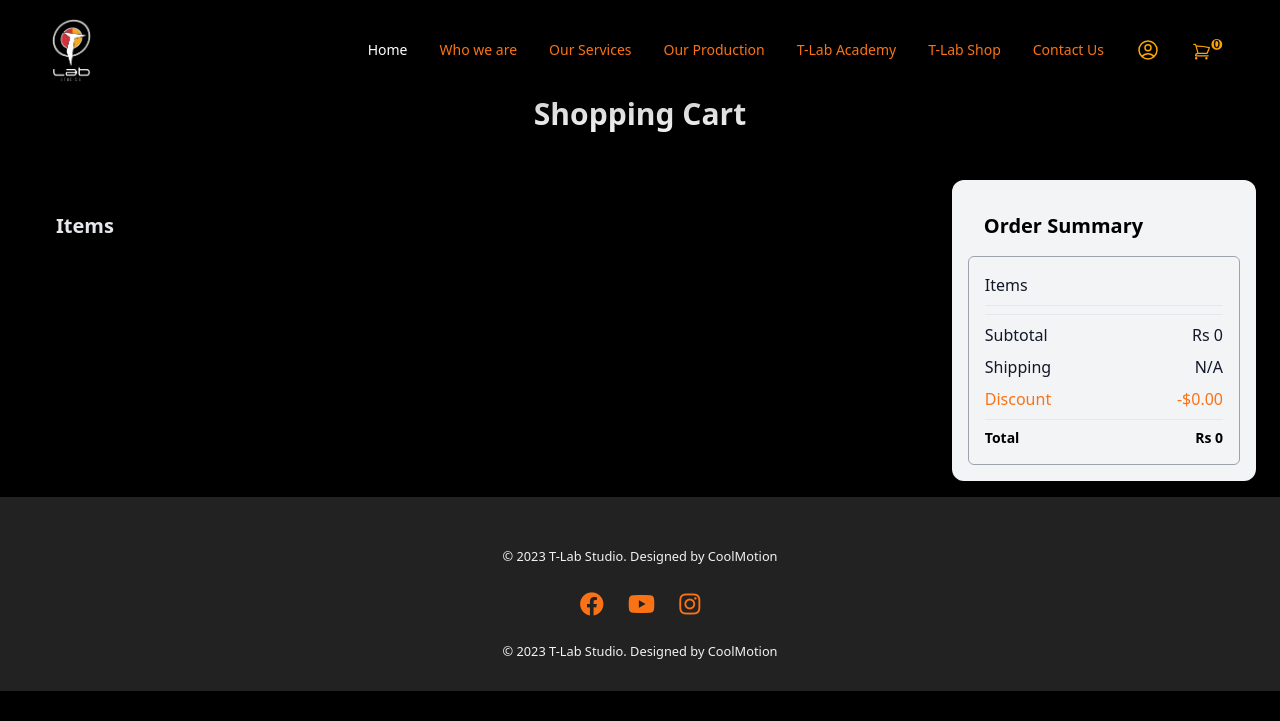
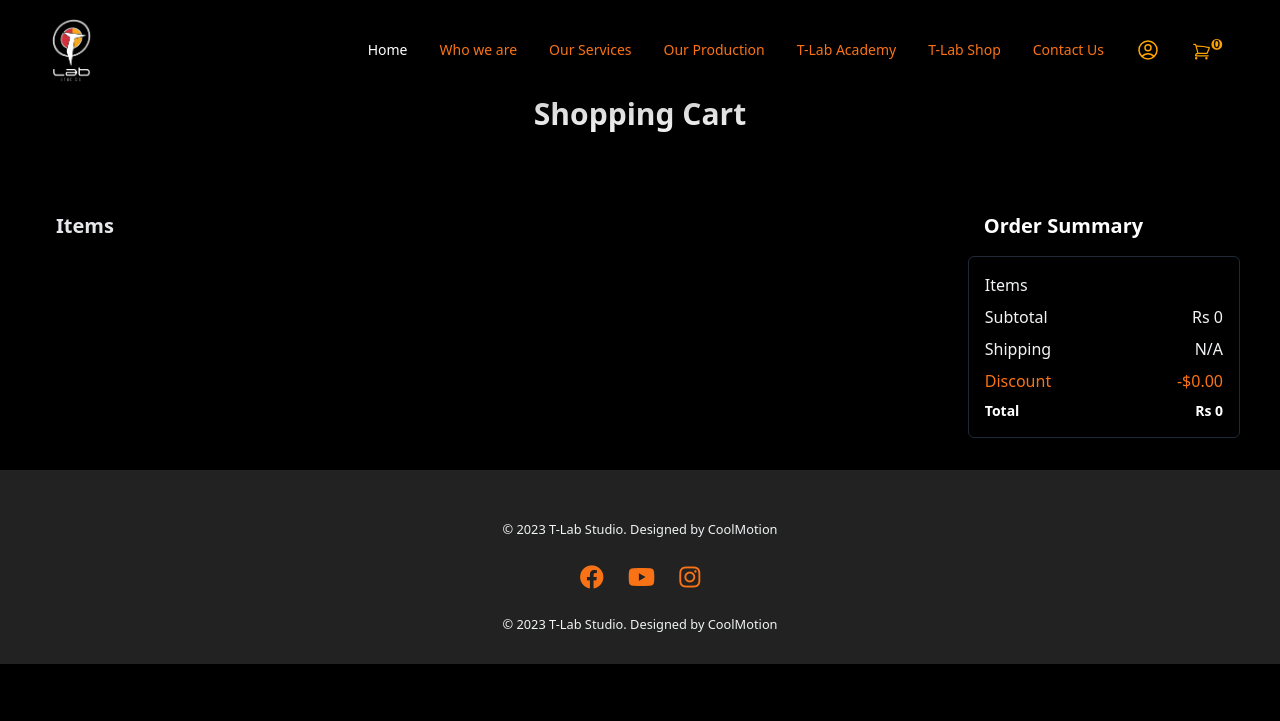
Before and after one commit to coolmotion/T-Lab, a Django app: page /cart/ in a window 1280 px wide. Shown: the top 721 px of the page. Run offline with Django 5.2, Linux system fonts and the light colour scheme; some web fonts are replaced.

Commit message:
update cart

```diff
--- a/cart/templates/cart_summary.html
+++ b/cart/templates/cart_summary.html
@@ -51,16 +51,16 @@
             <p class="text-sm text-black text-left p-4">There is nothing in the cart</p>
            {% endif %}
         </div>
-        <div class="w-full md:w-1/4 bg-gray-100 rounded-xl p-4 mb-4 " style="height: fit-content;">
-          <h2 class="text-xl font-semibold m-4 text-black">Order Summary</h2>
-          <div class="border border-gray-400 rounded-md p-4">
-            <div class="flex justify-between mb-2 text-gray-900">
+        <div class="w-full md:w-1/4 bg-zinc-900 rounded-xl p-4 mb-4 " style="height: fit-content;">
+          <h2 class="text-xl font-semibold m-4 text-white">Order Summary</h2>
+          <div class="border border-gray-800 rounded-md p-4">
+            <div class="flex justify-between mb-2 text-gray-100">
               <span>Items</span>
               <span></span>
             </div>
-            <hr class="my-2">
+            <!-- <hr class="my-2 text-black"> -->
             {% for product in cart_products %}
-            <div class="flex justify-between mb-2 text-gray-600 text-xs">
+            <div class="flex justify-between mb-2 text-gray-400 text-xs">
               <span>{{product.name}}
 
               </span>
@@ -71,12 +71,12 @@
                 {% endfor %}Rs{{product.price}}</span>
             </div>
             {% endfor %}
-            <hr class="my-2">
-            <div class="flex justify-between mb-2 text-gray-900">
+            <!-- <hr class="my-2"> -->
+            <div class="flex justify-between mb-2 text-gray-100">
               <span>Subtotal</span>
               <span>Rs {{total}}</span>
             </div>
-            <div class="flex justify-between mb-2 text-gray-900">
+            <div class="flex justify-between mb-2 text-gray-100">
               <span>Shipping</span>
               <span>N/A</span>
             </div>
@@ -84,8 +84,8 @@
               <span>Discount</span>
               <span>-$0.00</span>
             </div>
-            <hr class="my-2">
-            <div class="flex justify-between font-semibold text-sm text-black">
+            <!-- <hr class="my-2"> -->
+            <div class="flex justify-between font-semibold text-sm text-white">
               <span>Total</span>
               <span>Rs {{total}}</span>
             </div>
```
Also changed, not shown: home/templates/academy.html (+25 -29 lines), db.sqlite3.
